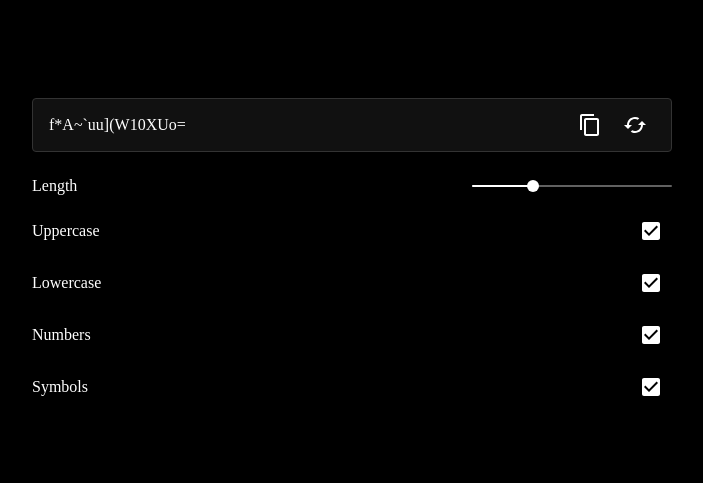
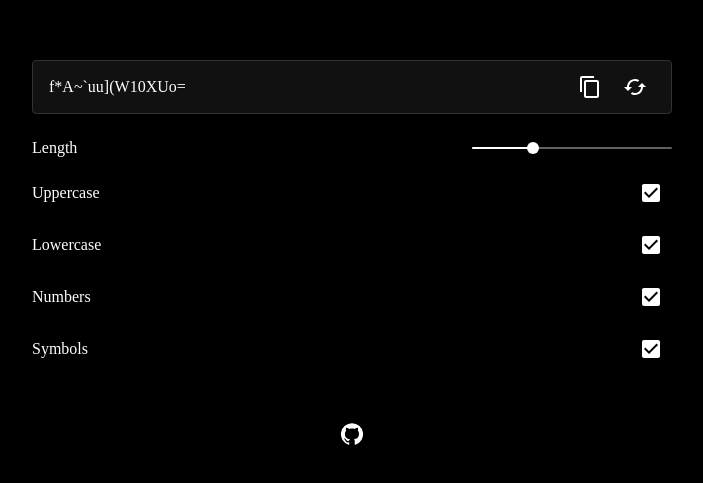
Before and after one commit to d9c/passgen, a Next.js app: page / in a window 1280 px wide. Shown: the part 147-630 px from the top of the page, without its empty margins (288-991 px from the left). Built offline with nearby package versions, Linux system fonts and the light colour scheme.

Commit message:
Add GitHub repo link

```diff
--- a/src/app/page.tsx
+++ b/src/app/page.tsx
@@ -6,6 +6,7 @@ import IconButton from '@mui/material/IconButton';
 
 import ContentCopy from '@mui/icons-material/ContentCopy';
 import Cached from '@mui/icons-material/Cached';
+import GitHub from '@mui/icons-material/GitHub';
 
 import { Checkbox, Snackbar, Slider, Tooltip } from '@/components/MuiStyled';
 
@@ -98,6 +99,7 @@ export default function Home() {
   };
 
   return (
+    <div className="flex flex-col items-center gap-[50px]">
       <div className="flex w-[640px] flex-col items-center gap-[20px]">
         <div className="flex w-full items-center justify-between rounded-[4px] border-[1px] border-solid border-[#333] bg-[#111] px-[16px] py-[6px]">
           <span className="text-[16px] text-[#FFF]" ref={pwdRef} />
@@ -168,5 +170,9 @@ export default function Home() {
           message="Copied to clipboard"
         />
       </div>
+      <a href="https://github.com/d9c/passgen" target="_blank">
+        <GitHub color="primary" />
+      </a>
+    </div>
   );
 }
```
Lines whose indentation alone changed are shown as unchanged.
